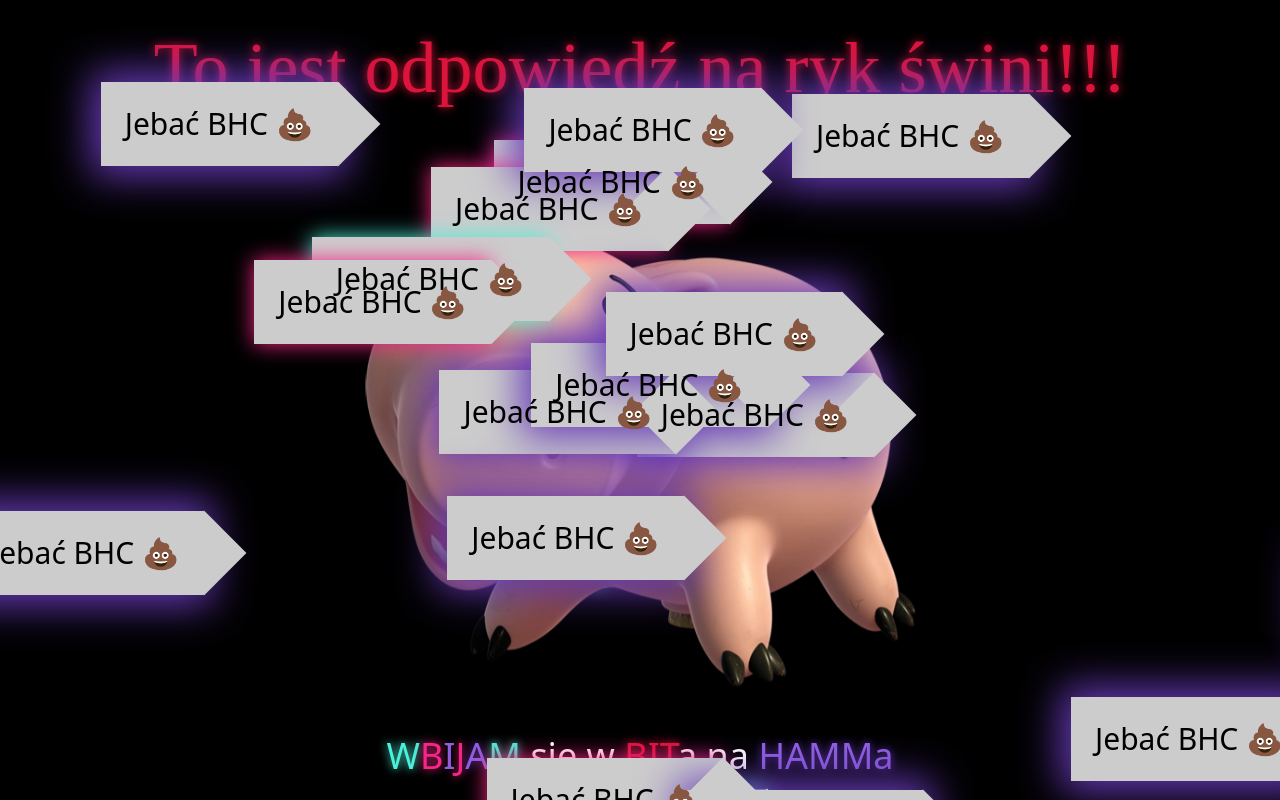
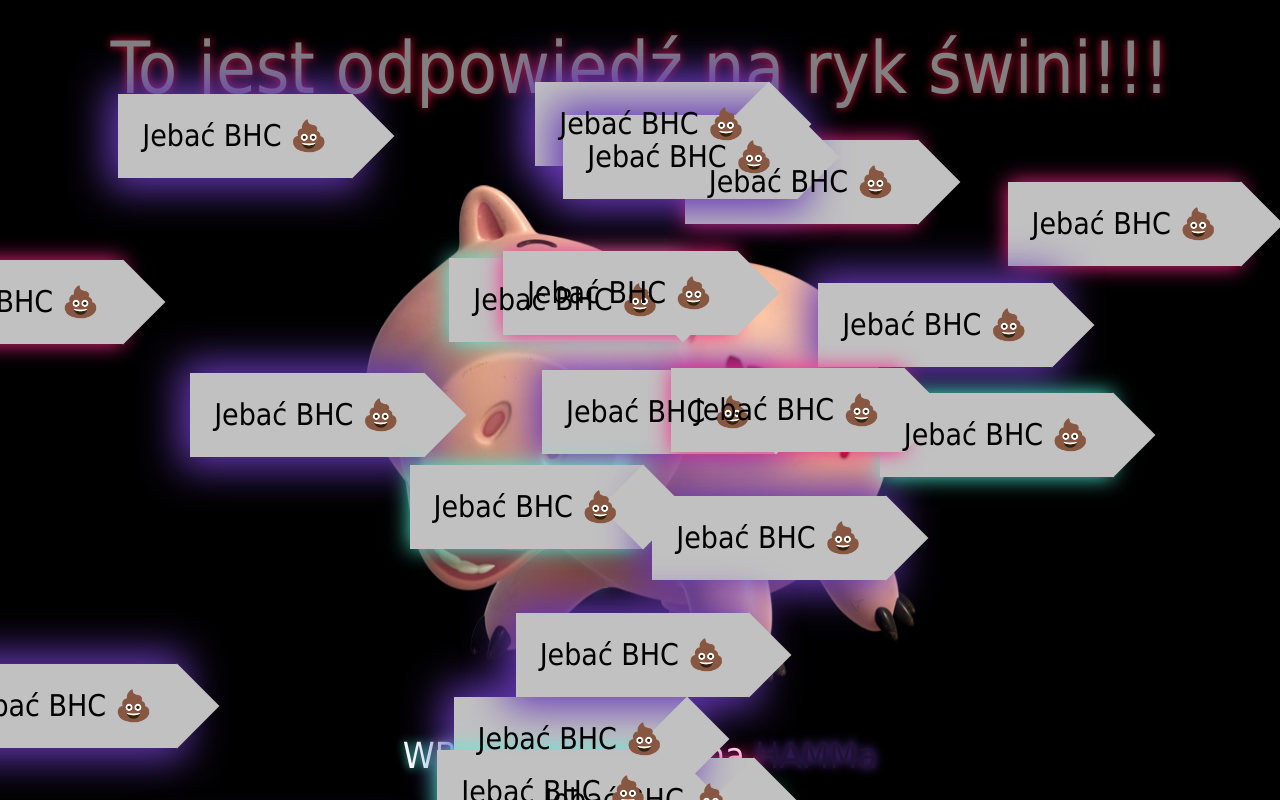
Before and after one commit to miloszczapla/bit-aplikacja, a React (Create React App) app: page / in a window 1280 px wide. Shown: the top 800 px of the page. Built offline with nearby package versions, Linux system fonts and the light colour scheme.

Commit message:
color changes

```diff
--- a/src/index.scss
+++ b/src/index.scss
@@ -13,7 +13,7 @@ body {
   font-size: 16px;
   color: grey;
   background-color: black;
-  @apply font-sans text-center;
+  @apply font-Tahoma text-center;
 }
 
 img {
--- a/tailwind.config.js
+++ b/tailwind.config.js
@@ -8,44 +8,19 @@ module.exports = {
       current: colors.current,
       black: colors.black,
       white: colors.white,
-      crimson: '#f72585',
-      grey: 'rgb(204, 204, 204)',
-      red: '#dc143c',
-      blue: '#4cefd8',
-      violet: '#8f5fe2',
-      'light-violet': '#8f5fe2',
+      grey: '#c1c1c1',
+      violet: '#201132',
+      dark: '#4a4a4a',
     },
     fontFamily: {
-      comfortaa: 'Comfortaa',
-      sans: [
-        'system-ui',
-        '-apple-system',
-        'Segoe UI',
-        'Roboto',
-        'Helvetica Neue',
-        'Arial',
-        'Noto Sans',
-        'Liberation Sans',
-        'sans-serif',
-        'Apple Color Emoji',
-        'Segoe UI Emoji',
-        'Segoe UI Symbol',
-        'Noto Color Emoji',
-      ],
-      monospace: [
-        'SFMono-Regular',
-        'Menlo',
-        'Monaco',
-        'Consolas',
-        'Liberation Mono',
-        'Courier New',
-        'monospace',
-      ],
+      Tahoma: ['Tahoma', 'serif'],
+      Furore: ['Furore', 'arial'],
     },
     boxShadow: {
-      red: '0px 0px 20px 0px #f72585',
-      blue: '0px 0px 20px 0px #4cefd8',
-      violet: '0px 0px 10px 2px #673ab7',
+      white: {
+        sm: '3px 3px 3px 3px #ffffff',
+        lg: '3px 3px 6px #ffffff',
+      },
     },
     extend: {},
   },
```
